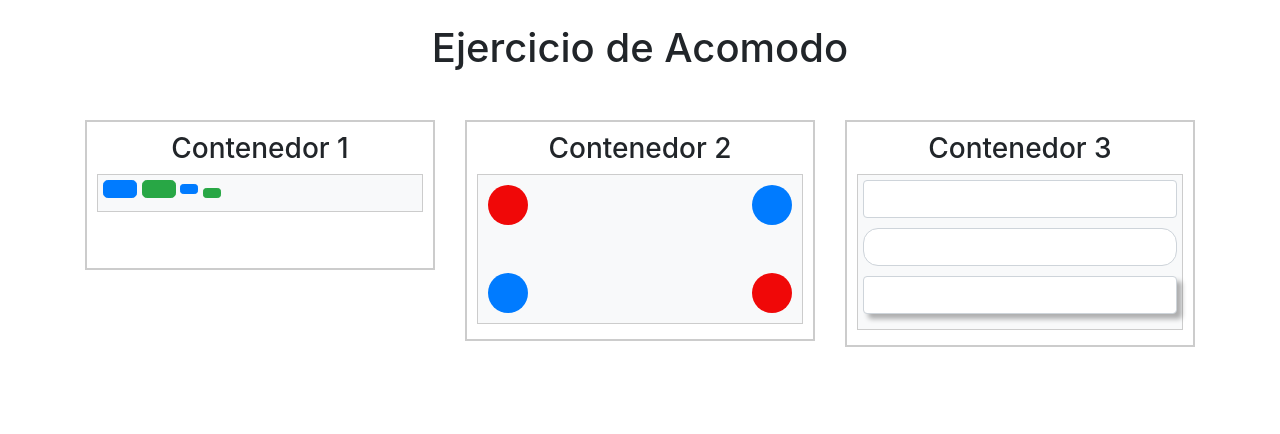
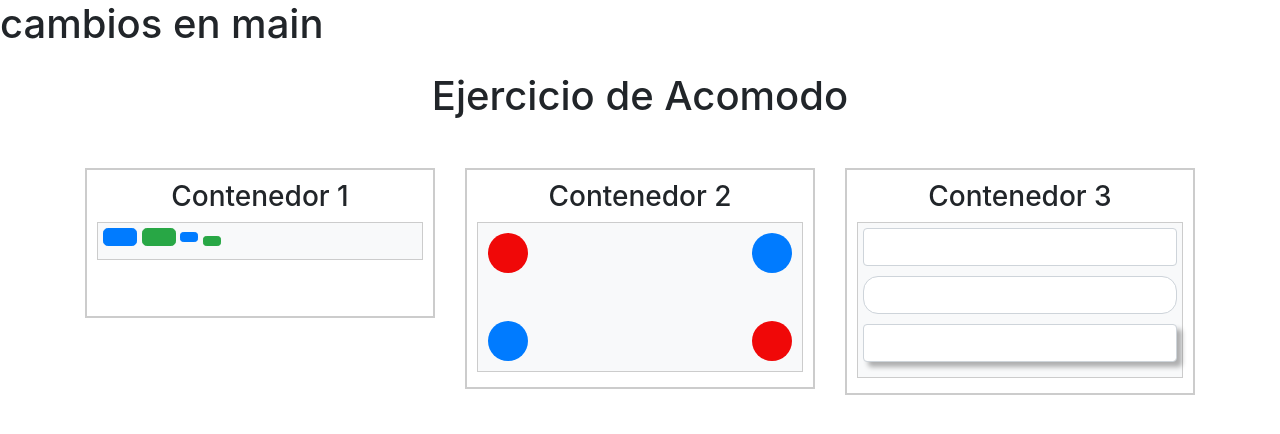
Before and after one commit to Monarres/proyecto1, a plain HTML site: page index.html in a window 1280 px wide. Drawn offline with nearby package versions, Linux system fonts and the light colour scheme.

Commit message:
cambios en rama principal

```diff
--- a/index.html
+++ b/index.html
@@ -10,6 +10,7 @@
   <link href="estilos.css" rel="stylesheet">
 </head>
 <body>
+  <h1>cambios en main</h1>
   <div class="container">
     <h1 class="text-center mt-4">Ejercicio de Acomodo</h1>
     <div class="row mt-5">
```
